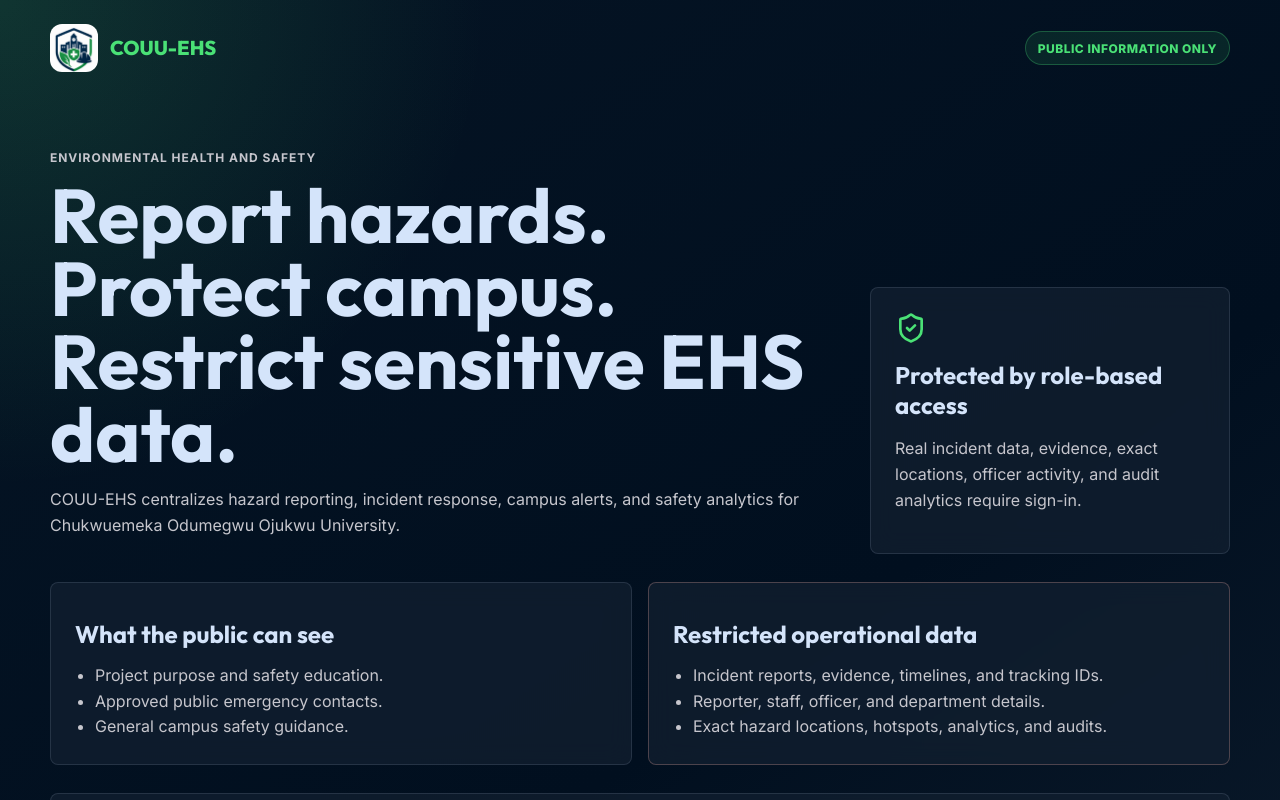
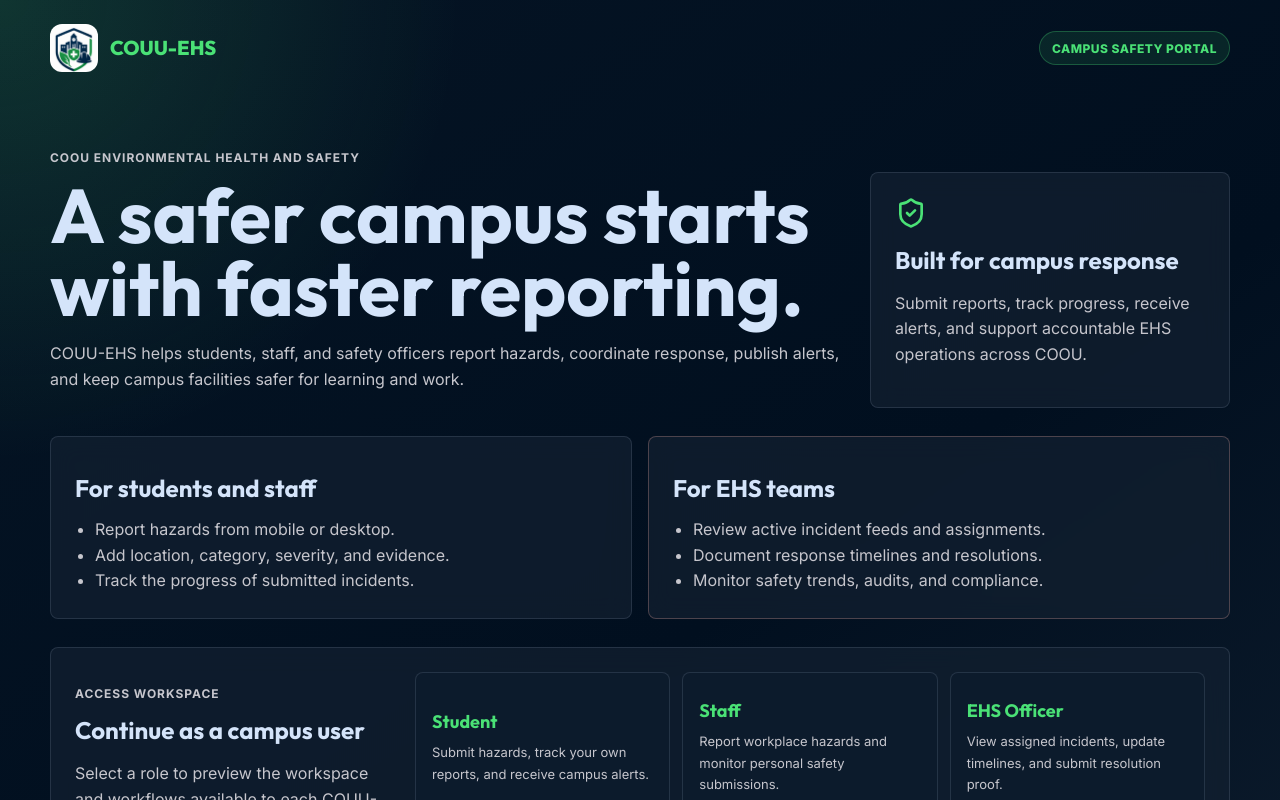
Before and after one commit to devfoma/COOU-EHS, a React (Vite) app: page / in a window 1280 px wide. Shown: the top 800 px of the page. Built offline with nearby package versions, Linux system fonts and the light colour scheme.

Commit message:
docs: add functionality roadmap and refine landing copy

```diff
--- a/src/main.jsx
+++ b/src/main.jsx
@@ -221,49 +221,49 @@ function PublicGateway({ onLogin }) {
     <main className="public-shell">
       <header className="public-header">
         <Brand />
-        <span className="public-status">Public information only</span>
+        <span className="public-status">Campus safety portal</span>
       </header>
 
       <section className="public-hero">
         <div>
-          <p className="eyebrow">Environmental Health and Safety</p>
-          <h1>Report hazards. Protect campus. Restrict sensitive EHS data.</h1>
+          <p className="eyebrow">COOU Environmental Health and Safety</p>
+          <h1>A safer campus starts with faster reporting.</h1>
           <p>
-            COUU-EHS centralizes hazard reporting, incident response, campus alerts, and safety analytics for
-            Chukwuemeka Odumegwu Ojukwu University.
+            COUU-EHS helps students, staff, and safety officers report hazards, coordinate response,
+            publish alerts, and keep campus facilities safer for learning and work.
           </p>
         </div>
         <div className="public-card glass-panel">
           <ShieldCheck size={32} />
-          <h2>Protected by role-based access</h2>
-          <p>Real incident data, evidence, exact locations, officer activity, and audit analytics require sign-in.</p>
+          <h2>Built for campus response</h2>
+          <p>Submit reports, track progress, receive alerts, and support accountable EHS operations across COOU.</p>
         </div>
       </section>
 
       <section className="public-grid">
         <article className="glass-panel public-info-card">
-          <h2>What the public can see</h2>
+          <h2>For students and staff</h2>
           <ul>
-            <li>Project purpose and safety education.</li>
-            <li>Approved public emergency contacts.</li>
-            <li>General campus safety guidance.</li>
+            <li>Report hazards from mobile or desktop.</li>
+            <li>Add location, category, severity, and evidence.</li>
+            <li>Track the progress of submitted incidents.</li>
           </ul>
         </article>
         <article className="glass-panel public-info-card restricted">
-          <h2>Restricted operational data</h2>
+          <h2>For EHS teams</h2>
           <ul>
-            <li>Incident reports, evidence, timelines, and tracking IDs.</li>
-            <li>Reporter, staff, officer, and department details.</li>
-            <li>Exact hazard locations, hotspots, analytics, and audits.</li>
+            <li>Review active incident feeds and assignments.</li>
+            <li>Document response timelines and resolutions.</li>
+            <li>Monitor safety trends, audits, and compliance.</li>
           </ul>
         </article>
       </section>
 
       <section className="role-login glass-panel">
         <div>
-          <p className="eyebrow">Demo sign-in</p>
-          <h2>Select an authorized role</h2>
-          <p>This prototype demonstrates frontend role restrictions. Production must enforce the same checks in the backend API.</p>
+          <p className="eyebrow">Access workspace</p>
+          <h2>Continue as a campus user</h2>
+          <p>Select a role to preview the workspace and workflows available to each COUU-EHS user type.</p>
         </div>
         <div className="role-grid">
           {Object.entries(roles).map(([role, config]) => (
```
Also changed, not shown: 2 other files (tests, documents, lock files or other folders).
